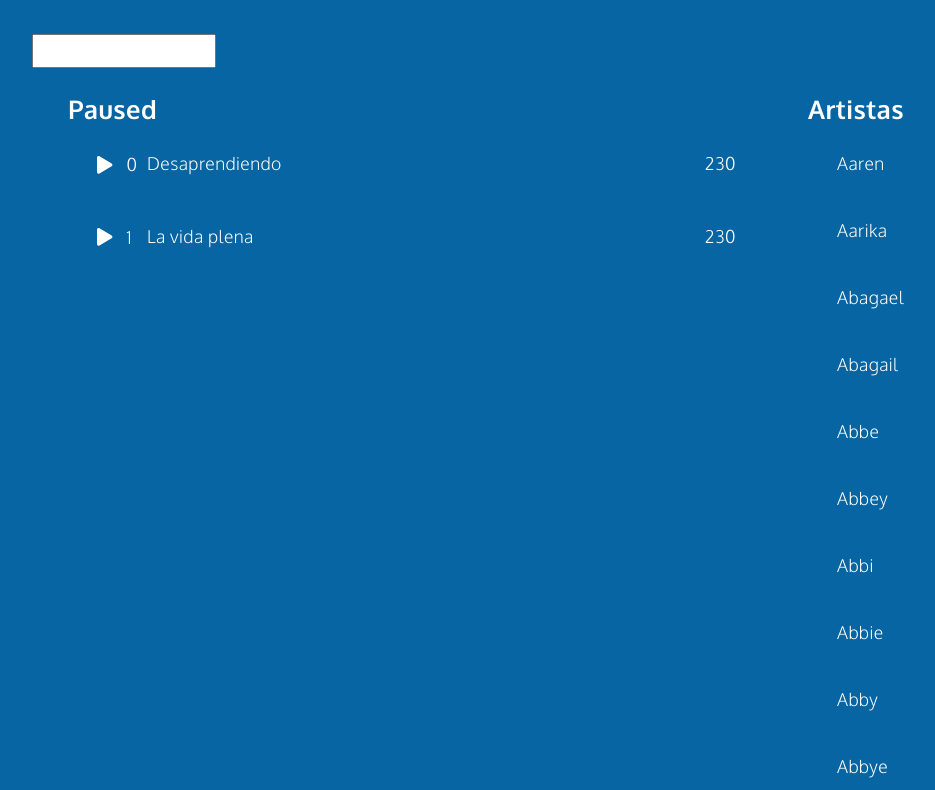
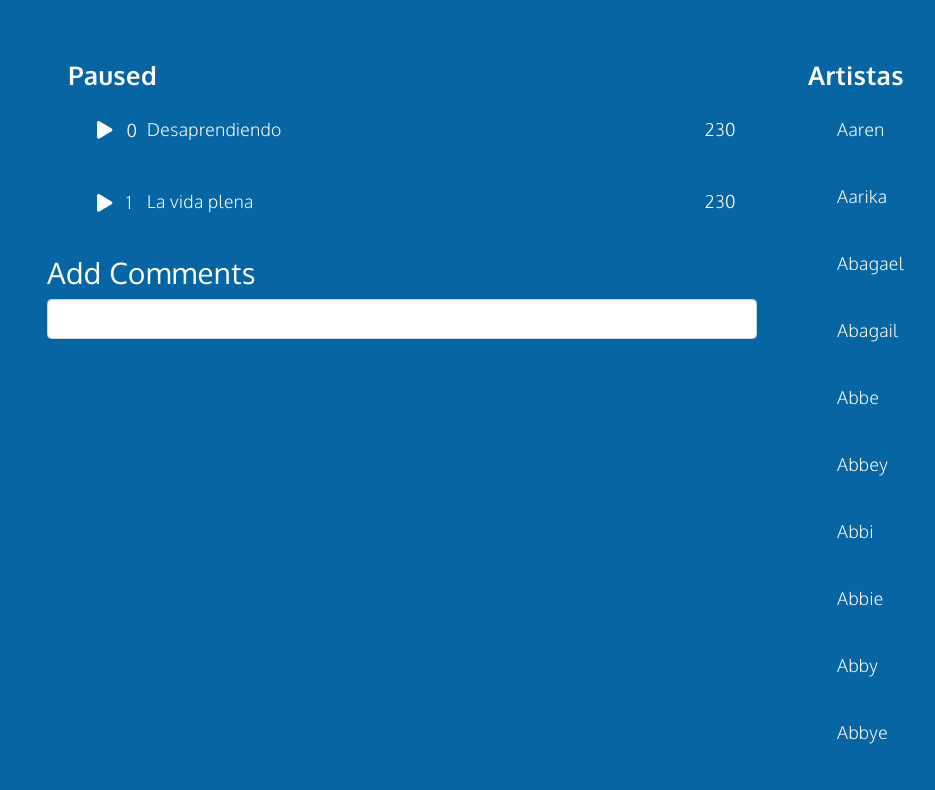
Before and after one commit to ltciro/change_detection, an Angular app: page / in a window 1280 px wide. Shown: the top 790 px of the page, without its empty margins (53-988 px from the left). Built offline with nearby package versions, Linux system fonts and the light colour scheme.

Commit message:
add comments

```diff
--- a/src/app/app.component.html
+++ b/src/app/app.component.html
@@ -1,10 +1,6 @@
 <div class="container">
   <div class="column add-bottom">
     <div class="container-fluid">
-      <div class="row">
-        <input [(ngModel)]="test">
-        {{test}}
-      </div>
       <div class="row">
         <div class="col-md-8">
           <app-song-list></app-song-list>
--- a/src/app/app.component.ts
+++ b/src/app/app.component.ts
@@ -7,5 +7,4 @@ import { Component, ChangeDetectionStrategy } from '@angular/core';
   changeDetection: ChangeDetectionStrategy.OnPush
 })
 export class AppComponent {
-  test;
 }
--- a/src/app/app.module.ts
+++ b/src/app/app.module.ts
@@ -8,6 +8,7 @@ import { SongComponent } from './song/song.component';
 import { StatePlayerComponent } from './state-player/state-player.component';
 import { ArtistComponent } from './artist/artist.component';
 import { ArtistListComponent } from './artist-list/artist-list.component';
+import { CommentsComponent } from './comments/comments.component';
 
 
 @NgModule({
@@ -17,7 +18,8 @@ import { ArtistListComponent } from './artist-list/artist-list.component';
     SongComponent,
     StatePlayerComponent,
     ArtistComponent,
-    ArtistListComponent
+    ArtistListComponent,
+    CommentsComponent
   ],
   imports: [
     BrowserModule,
--- a/src/app/artist-list/artist-list.component.ts
+++ b/src/app/artist-list/artist-list.component.ts
@@ -5,7 +5,7 @@ import { Artists } from '../data/artists';
   selector: 'app-artist-list',
   templateUrl: './artist-list.component.html',
   styleUrls: ['./artist-list.component.css'],
-  // changeDetection: ChangeDetectionStrategy.OnPush
+  changeDetection: ChangeDetectionStrategy.OnPush
 })
 export class ArtistListComponent implements OnInit {
   private artistList: any[] = Artists;
--- /dev/null
+++ b/src/app/comments/comments.component.html
@@ -0,0 +1,5 @@
+<h3>
+  Add Comments
+</h3>
+<input [(ngModel)]="comments"  type="text" class="form-control"/>
+<div>{{comments}}</div>
--- /dev/null
+++ b/src/app/comments/comments.component.ts
@@ -0,0 +1,17 @@
+import { Component, OnInit } from '@angular/core';
+
+@Component({
+  selector: 'app-comments',
+  templateUrl: './comments.component.html',
+  styleUrls: ['./comments.component.css']
+})
+export class CommentsComponent implements OnInit {
+
+  comments = '';
+
+  constructor() { }
+
+  ngOnInit() {
+  }
+
+}
--- a/src/app/song-list/song-list.component.html
+++ b/src/app/song-list/song-list.component.html
@@ -7,3 +7,4 @@
         </ul>
     </div>
 </div>
+<app-comments></app-comments>
```
Also changed, not shown: src/app/comments/comments.component.css (added), 1 other file (tests, documents, lock files or other folders).
